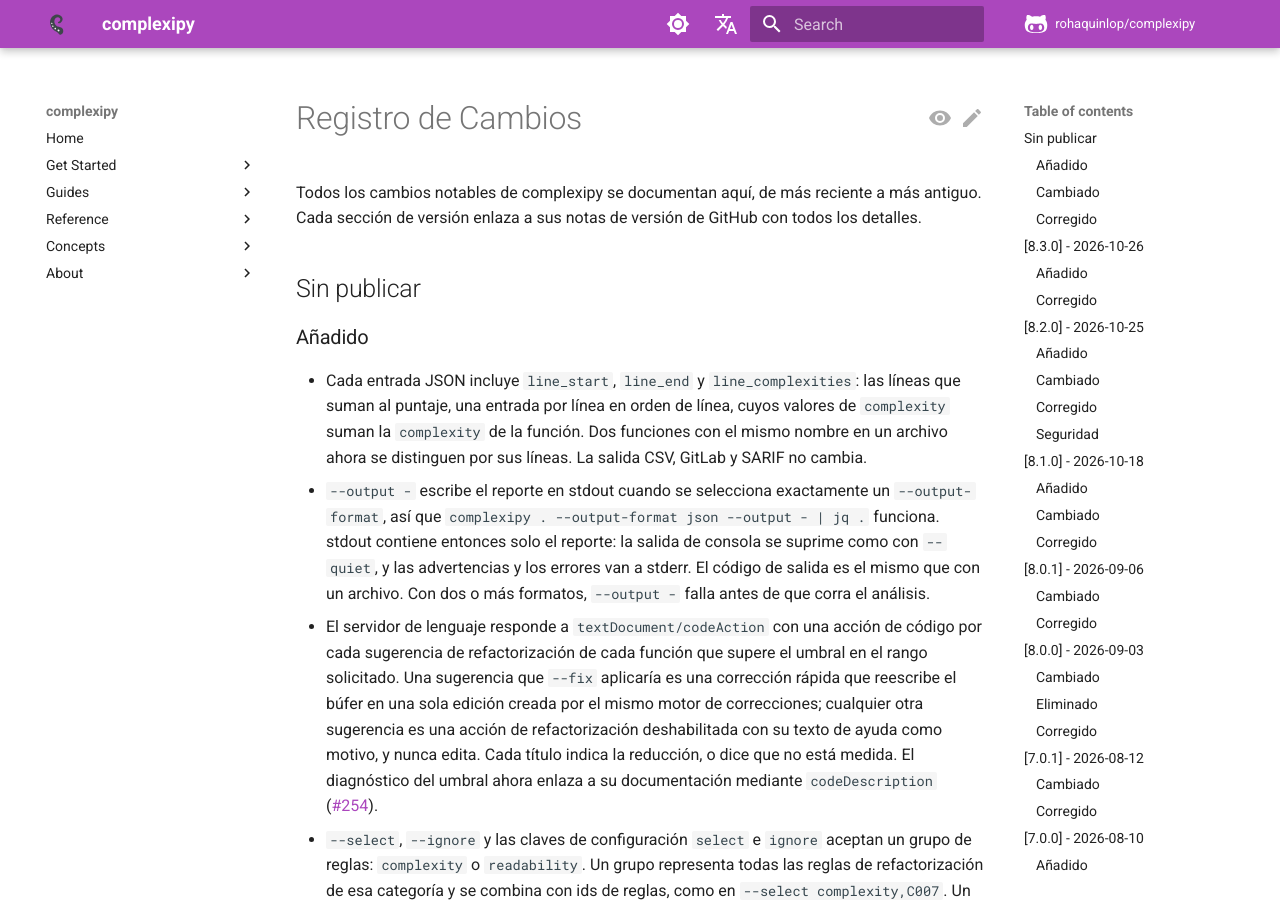
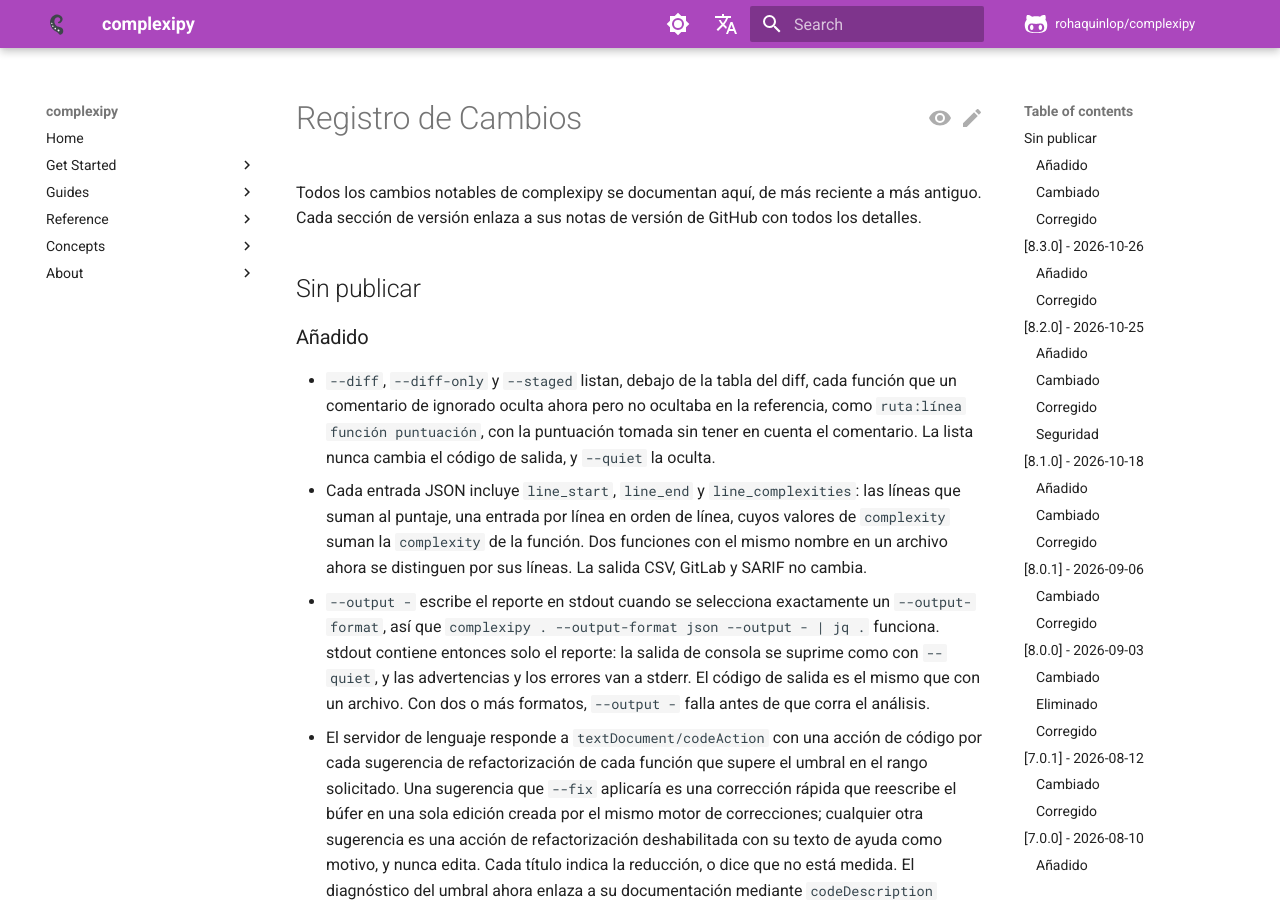
Before and after one commit to rohaquinlop/complexipy, an MkDocs documentation site: the page built from docs/es/changelog.md, in a window 1280 px wide and 900 px high. Built offline with MkDocs 1.6.1 and Material for MkDocs 9.7.7, drawn with Linux system fonts in a browser that asks for light colours; comment, search, counter and statistics services are not loaded.

Commit message:
docs: document ignore comments in --diff output

```diff
--- a/docs/es/changelog.md
+++ b/docs/es/changelog.md
@@ -8,6 +8,11 @@
 
 ### Añadido
 
+- `--diff`, `--diff-only` y `--staged` listan, debajo de la tabla del diff,
+  cada función que un comentario de ignorado oculta ahora pero no ocultaba en
+  la referencia, como `ruta:línea función puntuación`, con la puntuación
+  tomada sin tener en cuenta el comentario. La lista nunca cambia el código de
+  salida, y `--quiet` la oculta.
 - Cada entrada JSON incluye `line_start`, `line_end` y `line_complexities`: las
   líneas que suman al puntaje, una entrada por línea en orden de línea, cuyos
   valores de `complexity` suman la `complexity` de la función. Dos funciones
```
Also changed, not shown: CHANGELOG.md (+4 -0 lines), docs/diff-and-snapshots.md (+2 -0 lines), docs/es/diff-and-snapshots.md (+2 -0 lines).
